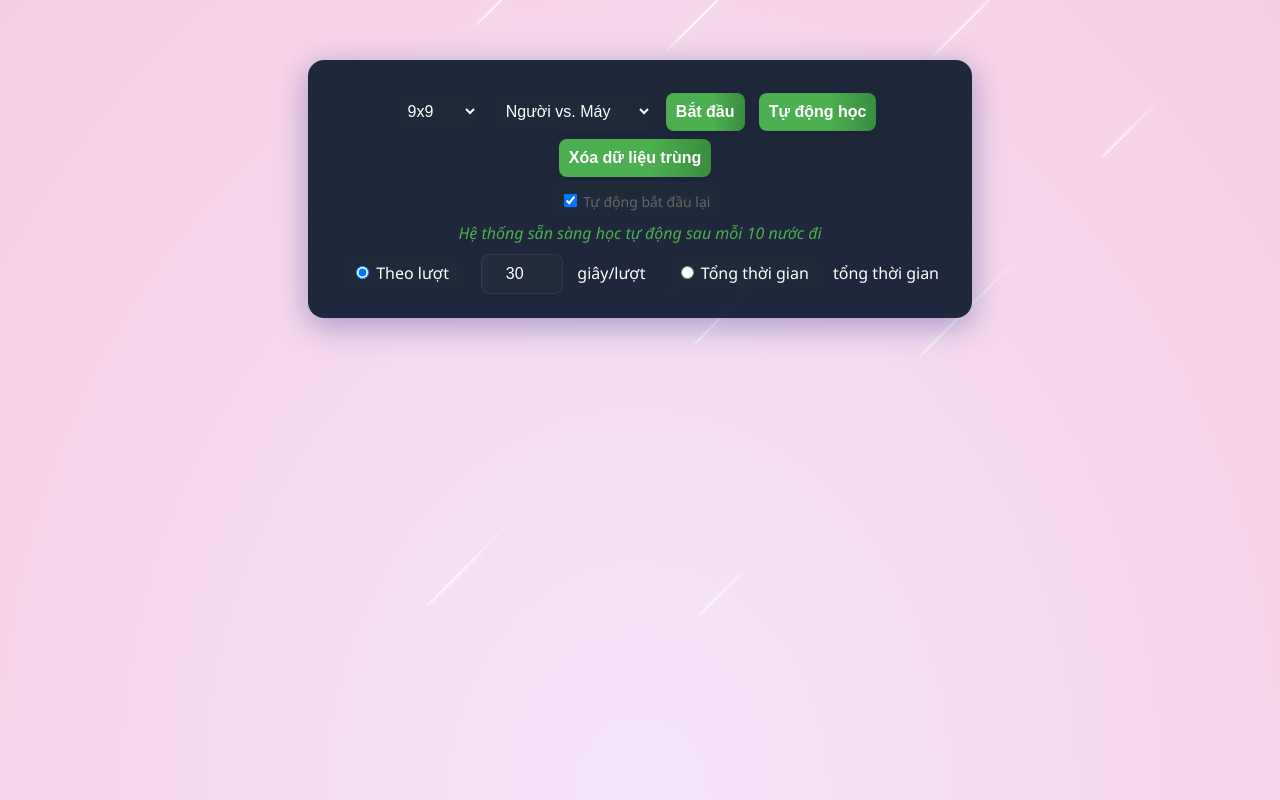
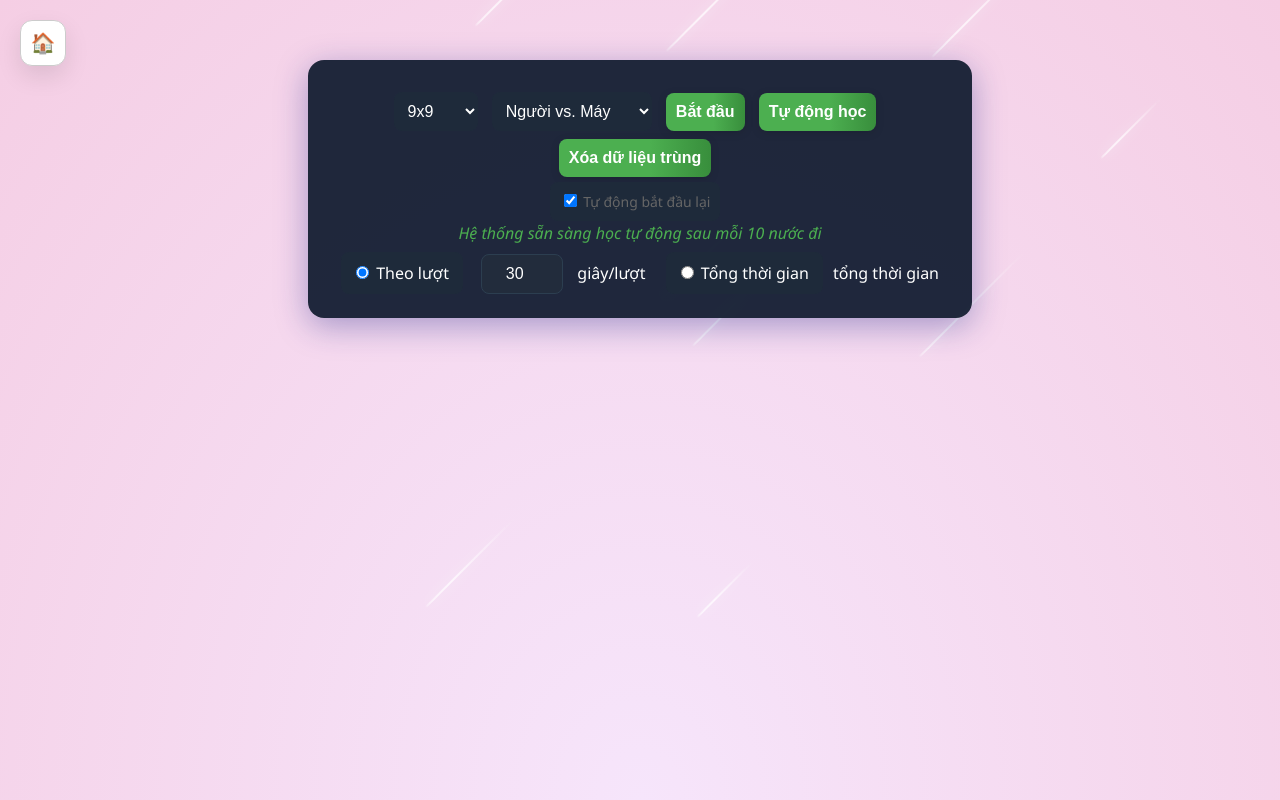
Before and after one commit to NTQuyen103/games-qiqi, a plain HTML site: page game-go-main/bmgp-main/bmgp.html in a window 1280 px wide. Drawn offline with nearby package versions, Linux system fonts and the light colour scheme.

Commit message:
thêm button home cho cờ vây

```diff
--- a/game-go-main/bmgp-main/bmgp.html
+++ b/game-go-main/bmgp-main/bmgp.html
@@ -9,6 +9,7 @@
   <script src="https://cdn.jsdelivr.net/particles.js/2.0.0/particles.min.js"></script>
 </head>
 <body>
+  <button id="go-home" onclick="window.location.href='../../index.html'">🏠</button>
   <!-- <div id = "intro">
     <span id = "intro-text"></span>
   </div> -->
--- a/game-go-main/bmgp-main/style.css
+++ b/game-go-main/bmgp-main/style.css
@@ -9,6 +9,27 @@ body {
   overflow: hidden;
   color: white;
   font-family: 'Segoe UI', Arial, sans-serif;
+}
+
+#go-home {
+	position: fixed;
+	top: 20px;
+	left: 20px;
+	z-index: 9999;
+
+	width: 46px;
+	height: 46px;
+	display: flex;
+	align-items: center;
+	justify-content: center;
+
+	border-radius: 12px;
+	border: 1px solid #ccc;
+	background: white;
+	font-size: 20px;
+	cursor: pointer;
+
+	box-shadow: 0 10px 24px rgba(0,0,0,0.1);
 }
 
 #container {
```
